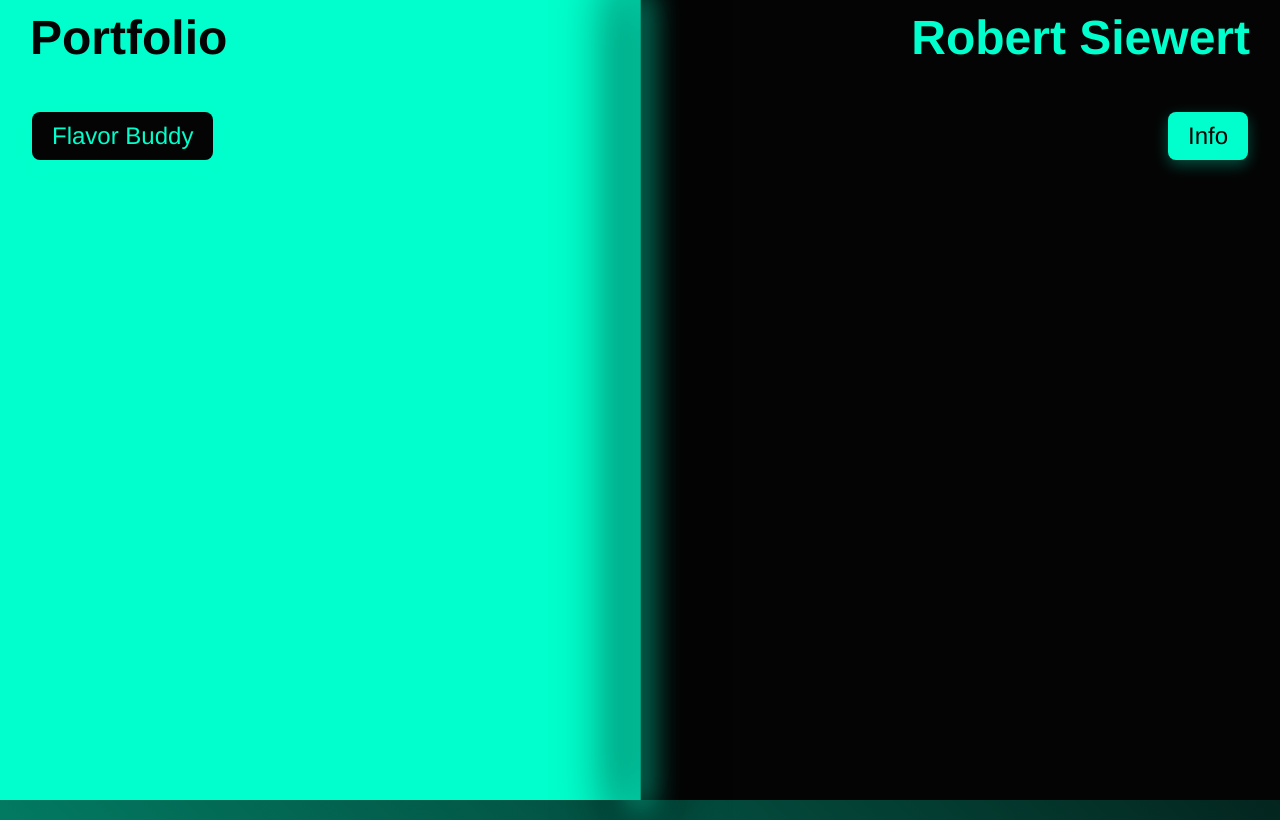
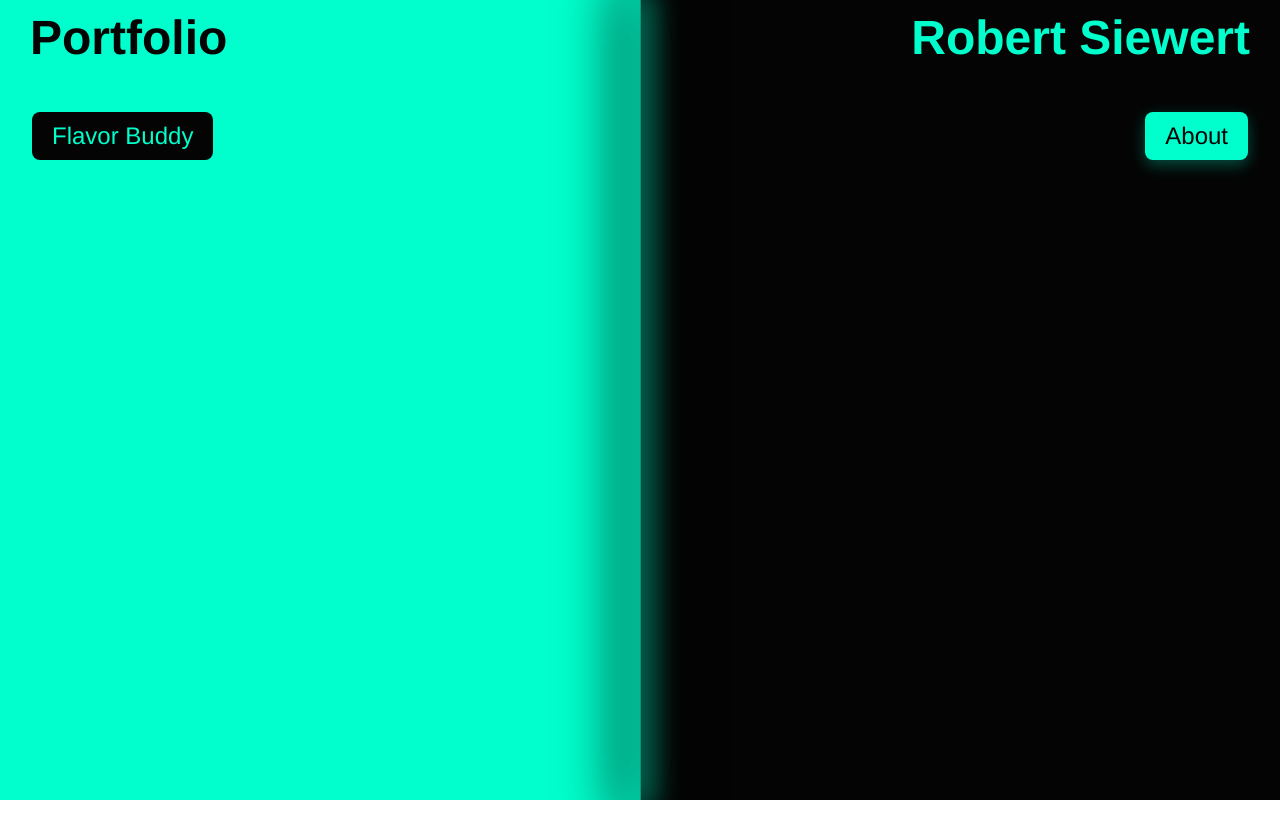
Before and after one commit to robbysiewert/flavor-buddy, a React (Create React App) app in the folder aws-site-frontend/: page / in a window 1280 px wide. Built offline with nearby package versions, Linux system fonts and the light colour scheme; no server answers; the HTML template or start-up script is replaced by a standard one; a web font is replaced by a local one.

Commit message:
fix: ToolOrLearn scrolling background issue

```diff
--- a/aws-site-frontend/src/About.css
+++ b/aws-site-frontend/src/About.css
@@ -33,6 +33,9 @@
 
 .aboutme-content {
     margin-top: 100px;
+    max-height: 100vh; /* Limit the height to the viewport height */
+    overflow-y: hidden; /* Prevent scrolling */
+    text-overflow: ellipsis; /* Truncate the text */
 }
 
 .aboutme-content a {
--- a/aws-site-frontend/src/ToolOrLearn.css
+++ b/aws-site-frontend/src/ToolOrLearn.css
@@ -31,6 +31,8 @@
     background-color: #040404; /* Dark background for left panel */
     z-index: 1;
     color: #00ffcc; /* Light text for contrast */
+    max-height: 100vh; /* Ensure this panel stays within viewport height */
+    overflow: hidden;  /* Prevent content from overflowing */
 }
 .info-content h1 {
     position: absolute;
--- a/aws-site-frontend/src/ToolOrLearn.js
+++ b/aws-site-frontend/src/ToolOrLearn.js
@@ -49,9 +49,7 @@ const SplitAboutContact = () => {
                 >
                     Flavor Buddy
                 </button>
-                <div className='project-descrip-container'>
                 <p>Flavor buddy is a user analytics / product recommendation tool. Find out what meal to order tonight.</p>
-                </div>
 
                 {/*
                 <div class="gear-container">
@@ -89,7 +87,7 @@ const SplitAboutContact = () => {
                     className="continue-button info-button"
                     onClick={() => navigate('/about')}
                 >
-                    Info
+                    About
                 </button>
                 <AboutMe />
             </div>
```
